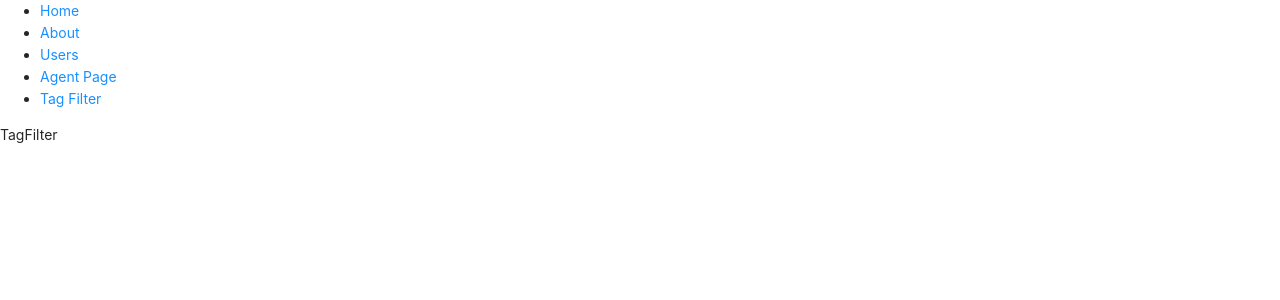
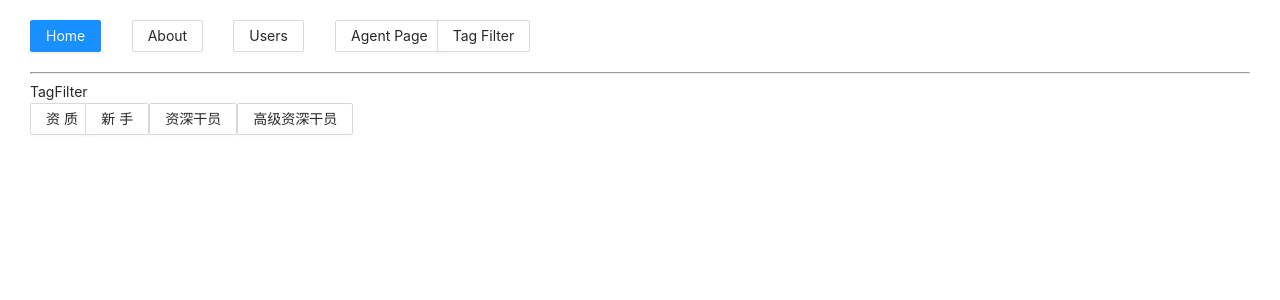
Before and after one commit to vamb/ark-web, a React (Create React App) app: page /tagFilter in a window 1280 px wide. Shown: the top 300 px of the page. Built offline with nearby package versions, Linux system fonts and the light colour scheme.

Commit message:
code update

```diff
--- a/src/App.js
+++ b/src/App.js
@@ -3,32 +3,81 @@ import { BrowserRouter as Router, Switch, Route, Link } from "react-router-dom";
 import './antd.css';
 import './App.css';
 import { AgentPage, TagFilter } from './page';
-// import AgentPage from "./page/Agent/AgentPage";
+import { Button, Row, Col } from 'antd'
+import { observable, action } from 'mobx'
+import { observer } from 'mobx-react'
 
-const App =()=> {
+const InnerStore = {}
+
+InnerStore.innerStore = observable({
+  chosen: 'home'
+})
+
+const { innerStore } = InnerStore
+
+InnerStore.updateChosen = action((key)=>{
+  innerStore.chosen = key
+})
+
+const App = observer(()=> {
  return(
    <Router>
-     <div>
+     <div style={{padding: '20px 30px'}}>
        <nav>
-         <ul>
-           <li>
-             <Link to="/">Home</Link>
-           </li>
-           <li>
-             <Link to="/about">About</Link>
-           </li>
-           <li>
-             <Link to="/users">Users</Link>
-           </li>
-           <li>
-             <Link to="/agentPage">Agent Page</Link>
-           </li>
-           <li>
-             <Link to="/tagFilter">Tag Filter</Link>
-           </li>
-         </ul>
+         <Row style={{marginBottom: '20px'}}>
+           <Col span={2}>
+             <Link to="/">
+               <Button
+                 type={'home' === innerStore.chosen? 'primary': null}
+                 onClick={()=>{
+                   InnerStore.updateChosen('home')
+                 }}
+               >Home</Button>
+             </Link>
+           </Col>
+           <Col span={2}>
+             <Link to="/about">
+               <Button
+                 type={'about' === innerStore.chosen? 'primary': null}
+                 onClick={()=>{
+                   InnerStore.updateChosen('about')
+                 }}
+               >About</Button>
+             </Link>
+           </Col>
+           <Col span={2}>
+             <Link to="/users">
+               <Button
+                 type={'users' === innerStore.chosen? 'primary': null}
+                 onClick={()=>{
+                   InnerStore.updateChosen('users')
+                 }}
+               >Users</Button>
+             </Link>
+           </Col>
+           <Col span={2}>
+             <Link to="/agentPage">
+               <Button
+                 type={'agentPage' === innerStore.chosen? 'primary': null}
+                 onClick={()=>{
+                   InnerStore.updateChosen('agentPage')
+                 }}
+               >Agent Page</Button>
+             </Link>
+           </Col>
+           <Col span={2}>
+             <Link to="/tagFilter">
+               <Button
+                 type={'tagFilter' === innerStore.chosen? 'primary': null}
+                 onClick={()=>{
+                   InnerStore.updateChosen('tagFilter')
+                 }}
+               >Tag Filter</Button>
+             </Link>
+           </Col>
+         </Row>
        </nav>
-
+        <hr/>
        {/* A <Switch> looks through its children <Route>s and
             renders the first one that matches the current URL. */}
        <Switch>
@@ -51,7 +100,7 @@ const App =()=> {
      </div>
    </Router>
  )
-}
+})
 
 function Home() {
   return <h2>Home</h2>;
--- /dev/null
+++ b/src/page/AgentConstant.js
@@ -0,0 +1,98 @@
+const AgentConstant = {}
+
+AgentConstant.EXP_LEVEL = {
+  NEW: { label: '新手', value: 0 },
+  OLD: { label: "资深干员", value: 1 },
+  MASTER: { label: "高级资深干员", value: 2 }
+}
+
+AgentConstant.EXP_LEVEL_LIST = [
+  { label: '新手', value: 0 },
+  { label: "资深干员", value: 1 },
+  { label: "高级资深干员", value: 2 }
+]
+
+AgentConstant.BATTLE_POSITION = {
+  SABER: { label: "近战位", value: 0 },
+  ARCHER: { label: "远程位", value: 1}
+}
+
+AgentConstant.BATTLE_POSITION_LIST = [
+  { label: "近战位", value: 0 },
+  { label: "远程位", value: 1}
+]
+
+AgentConstant.GENTER = {
+  MALE: { label: "男性", value: 0 },
+  FEMALE: { label: '女性', value: 1 }
+}
+
+AgentConstant.GENTER_LIST = [
+  { label: "男性", value: 0 },
+  { label: '女性', value: 1 }
+]
+
+AgentConstant.IS_PUBLIC_TO_HIRE = {
+  YES: { label: '是', value: 1 },
+  NO: { label: '否', value: 0 }
+}
+
+AgentConstant.JOB_TYPE = {
+  XIAN_FENG: { label: '先锋干员', value: 0 },
+  JU_JI: { label: '狙击干员', value: 1 },
+  YI_LIAO: { label: '医疗干员', value: 2 },
+  SHU_SHI: { label: '术士干员', value: 3 },
+  JIN_WEI: { label: '近卫干员', value: 4 },
+  ZHONG_ZHUANG: { label: '重装干员', value: 5 },
+  FU_ZHU: { label: '辅助干员', value: 6 },
+  TE_ZHONG: { label: '特种干员', value: 7 },
+}
+
+AgentConstant.JOB_TYPE_LIST = [
+  { label: '先锋干员', value: 0 },
+  { label: '狙击干员', value: 1 },
+  { label: '医疗干员', value: 2 },
+  { label: '术士干员', value: 3 },
+  { label: '近卫干员', value: 4 },
+  { label: '重装干员', value: 5 },
+  { label: '辅助干员', value: 6 },
+  { label: '特种干员', value: 7 },
+]
+
+AgentConstant.TAG = {
+  ZHI_LIAO: { label: "治疗", value: 0 },
+  ZHI_YUAN: { label: "支援", value: 2 },
+  SHU_CHU: { label: "输出", value: 3 },
+  QUN_GONG: { label: "群攻", value: 4 },
+  JIAN_SU: { label: "减速", value: 5 },
+  SHENG_CUN: { label: "生存", value: 6 },
+  FANG_HU: { label: "防护", value: 7 },
+  XUE_RUO: { label: "削弱", value: 8 },
+  WEI_YI: { label: "位移", value: 9 },
+  KONG_CHANG: { label: "控场", value: 10 },
+  BAO_FA: { label: "爆发", value: 11 },
+  ZHAO_HUAN: { label: "召唤", value: 12 },
+  KUAI_SU_FU_HUO: { label: "快速复活", value: 13 },
+  FEI_YONG_HUI_FU: { label: "费用回复", value: 14 },
+  ZHI_YUAN_JI_XIE: { label: "支援机械", value: 15 },
+}
+
+AgentConstant.TAG_LIST = [
+  { label: "治疗", value: 0 },
+  { label: "支援", value: 2 },
+  { label: "输出", value: 3 },
+  { label: "群攻", value: 4 },
+  { label: "减速", value: 5 },
+  { label: "生存", value: 6 },
+  { label: "防护", value: 7 },
+  { label: "削弱", value: 8 },
+  { label: "位移", value: 9 },
+  { label: "控场", value: 10 },
+  { label: "爆发", value: 11 },
+  { label: "召唤", value: 12 },
+  { label: "快速复活", value: 13 },
+  { label: "费用回复", value: 14 },
+  { label: "支援机械", value: 15 },
+]
+
+export default AgentConstant
--- a/src/page/TagFilter/TagFilter.js
+++ b/src/page/TagFilter/TagFilter.js
@@ -1,8 +1,13 @@
 import React from 'react'
+import SearchFilter from "./component/SearchFilter";
+import { Row } from 'antd'
 
 const TagFilter = ()=>{
   return(
-    <div>TagFilter</div>
+    <div>
+      <Row>TagFilter</Row>
+      <Row><SearchFilter /></Row>
+    </div>
   )
 }
 
--- /dev/null
+++ b/src/page/TagFilter/component/SearchFilter.js
@@ -0,0 +1,32 @@
+import React from 'react'
+import { observer } from 'mobx-react'
+import { Row, Col, Button } from 'antd'
+import AgentConstant from "../../AgentConstant";
+
+const SearchFilter = observer(()=>{
+  return(
+    <div>
+      <Row>
+        <Col span={4}>
+            <Button>资质</Button>
+        </Col>
+        <Col span={20}>
+            {
+              AgentConstant.EXP_LEVEL_LIST.map((item, idx)=>{
+                return(
+                  <Button
+                    key={'EXP_LEVEL_LIST'+idx}
+                    onClick={()=>{
+                      console.log('EXP_LEVEL_LIST item', item)
+                    }}
+                  >{item.label}</Button>
+                )
+              })
+            }
+        </Col>
+      </Row>
+    </div>
+  )
+})
+
+export default SearchFilter
```
Also changed, not shown: src/page/TagFilter/Store/DataStore.js (added, +11 -0 lines), src/page/TagFilter/Store/SearchStore.js (added, +11 -0 lines).
